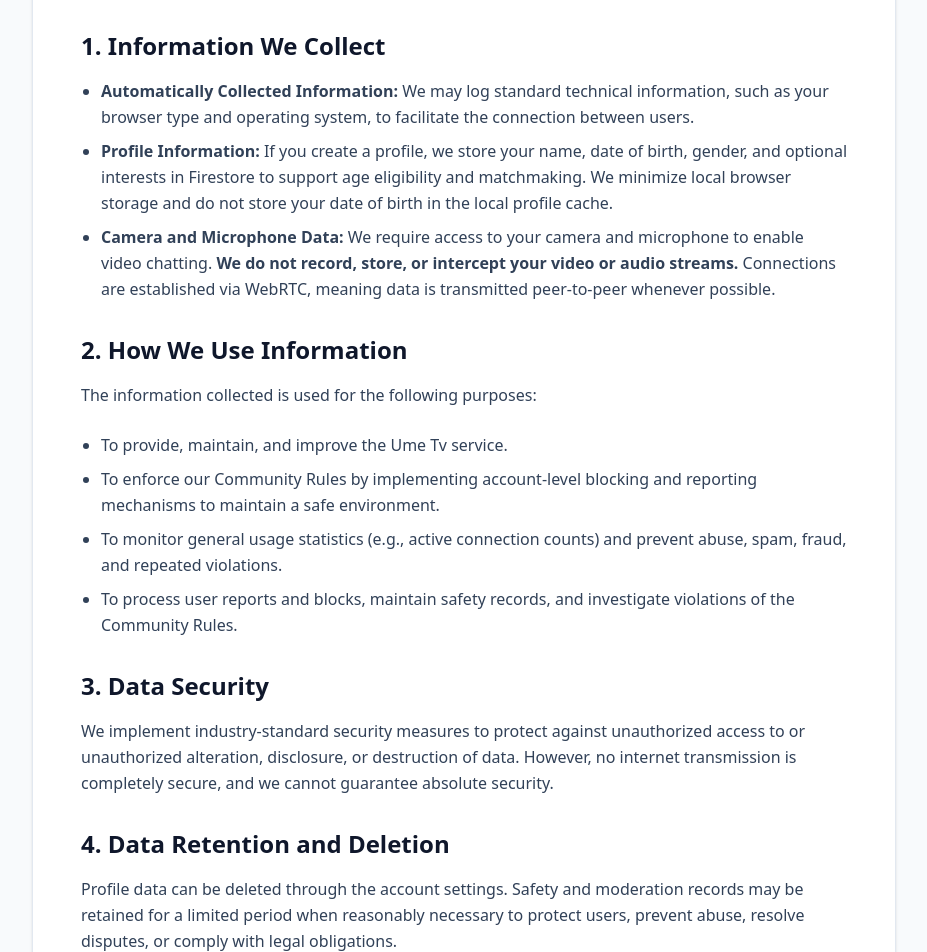
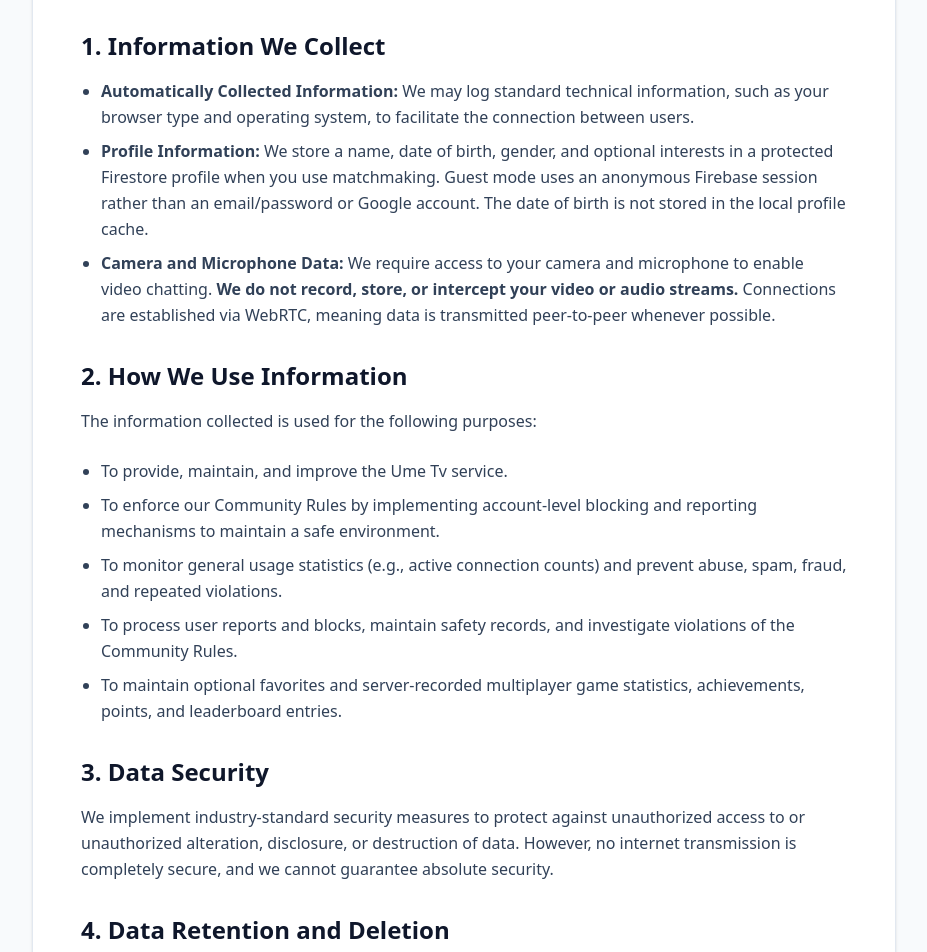
Before and after one commit to MohammedRiyashB/umetvchat, a React (Vite) app: page /privacypolicy in a window 1280 px wide. Shown: the part 380-1332 px from the top of the page, without its empty margins (176-1103 px from the left). Built offline with nearby package versions, Linux system fonts and the light colour scheme; no server answers.

Commit message:
Update privacy and terms for guest mode

```diff
--- a/src/components/PrivacyPolicy.tsx
+++ b/src/components/PrivacyPolicy.tsx
@@ -37,7 +37,7 @@
             <h3 className="text-2xl font-bold text-slate-900 mt-8 mb-4">1. Information We Collect</h3>
             <ul className="list-disc pl-5 space-y-2">
               <li><strong>Automatically Collected Information:</strong> We may log standard technical information, such as your browser type and operating system, to facilitate the connection between users.</li>
-              <li><strong>Profile Information:</strong> If you create a profile, we store your name, date of birth, gender, and optional interests in Firestore to support age eligibility and matchmaking. We minimize local browser storage and do not store your date of birth in the local profile cache.</li>
+              <li><strong>Profile Information:</strong> We store a name, date of birth, gender, and optional interests in a protected Firestore profile when you use matchmaking. Guest mode uses an anonymous Firebase session rather than an email/password or Google account. The date of birth is not stored in the local profile cache.</li>
               <li><strong>Camera and Microphone Data:</strong> We require access to your camera and microphone to enable video chatting. <strong>We do not record, store, or intercept your video or audio streams.</strong> Connections are established via WebRTC, meaning data is transmitted peer-to-peer whenever possible.</li>
             </ul>
 
@@ -48,6 +48,7 @@
               <li>To enforce our Community Rules by implementing account-level blocking and reporting mechanisms to maintain a safe environment.</li>
               <li>To monitor general usage statistics (e.g., active connection counts) and prevent abuse, spam, fraud, and repeated violations.</li>
               <li>To process user reports and blocks, maintain safety records, and investigate violations of the Community Rules.</li>
+              <li>To maintain optional favorites and server-recorded multiplayer game statistics, achievements, points, and leaderboard entries.</li>
             </ul>
 
             <h3 className="text-2xl font-bold text-slate-900 mt-8 mb-4">3. Data Security</h3>
@@ -56,7 +57,7 @@
 
 
             <h3 className="text-2xl font-bold text-slate-900 mt-8 mb-4">4. Data Retention and Deletion</h3>
-            <p>Profile data can be deleted through the account settings. Safety and moderation records may be retained for a limited period when reasonably necessary to protect users, prevent abuse, resolve disputes, or comply with legal obligations.</p>
+            <p>Profile data can be deleted through the account settings. Guest sessions are anonymous Firebase accounts and can be deleted from the same account controls. Safety, moderation, favorites, and game-stat records may be retained for a limited period when reasonably necessary to protect users, prevent abuse, resolve disputes, maintain platform integrity, or comply with legal obligations.</p>
             <p>Video and audio are not intentionally recorded by UmeTV. WebRTC media is designed to flow directly between participants when network conditions allow; signaling metadata passes through the real-time service.</p>
 
             <h3 className="text-2xl font-bold text-slate-900 mt-8 mb-4">5. Third-Party Services</h3>
```
